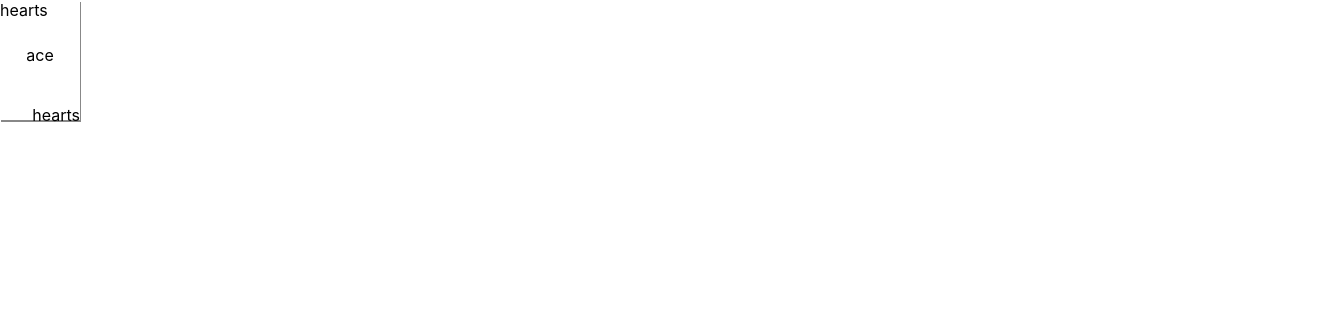
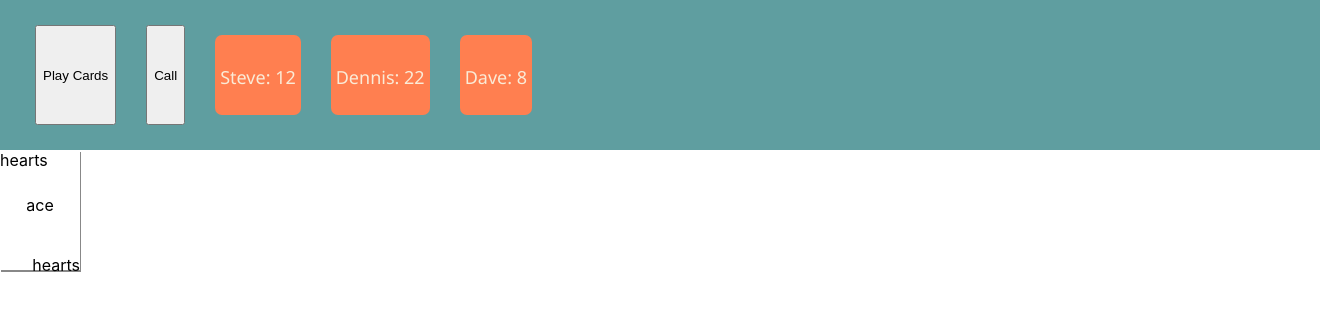
Before and after one commit to THEredhoodieguy/Cheat, a React (Create React App) app in the folder cheat-client/: page / in a window 1280 px wide. Shown: the top 310 px of the page, 1320 px wide, since content can reach past the window. Built offline with nearby package versions, Linux system fonts and the light colour scheme.

Commit message:
added header with opponent info

```diff
--- a/cheat-client/src/App.css
+++ b/cheat-client/src/App.css
@@ -7,6 +7,41 @@ body {
   margin: 0;
   padding: 0;
   width: 100%;
+}
+
+.header {
+  width: 100%;
+  padding-left: 20px;
+  padding-right: 20px;
+  padding-top: 25px;
+  padding-bottom: 25px;
+  height: 100px;
+  background-color: cadetblue;
+  display: flex;
+}
+
+.header button {
+  margin-left: 15px;
+  margin-right: 15px;
+}
+
+.opponent {
+  margin-left: 15px;
+  margin-right: 15px;
+  margin-top: 10px;
+  margin-bottom: 10px;
+
+  padding-left: 5px;
+  padding-right: 5px;
+  padding-top: 30px;
+
+  background-color: coral;
+  border-radius: 7px;
+
+  color: antiquewhite;
+  font-family: 'Segoe UI', Tahoma, Geneva, Verdana, sans-serif;
+  font-size: large;
+
 }
 
 .card {
--- a/cheat-client/src/App.js
+++ b/cheat-client/src/App.js
@@ -1,13 +1,20 @@
 import React from 'react';
 import './App.css';
 import Card from './components/Card';
+import Header from './components/Header';
 
-function App() {
-  return (
-    <div className="app">
-      <Card suit="hearts" value="ace"/>
-    </div>
-  );
+class App extends React.Component {
+
+  render = () => {
+    const opps = [{"name": "Steve", "handSize": 12}, {"name":"Dennis", "handSize":22}, {"name":"Dave", "handSize":8}];
+
+    return (
+      <div className="app">
+        <Header opponents={opps}/>
+        <Card suit="hearts" value="ace"/>
+      </div>
+    );
+  };
 }
 
 export default App;
--- /dev/null
+++ b/cheat-client/src/components/Header.jsx
@@ -0,0 +1,17 @@
+import React from 'react';
+
+class Header extends React.Component {
+    render = () => {
+        return (
+            <div className="header">
+                <button>Play Cards</button>
+                <button>Call</button>
+                {this.props.opponents?.map((value, index) => {
+                    return <div key={index} className="opponent">{value.name}: {value.handSize}</div>
+                })}
+            </div>
+        );
+    };
+}
+
+export default Header;
```
